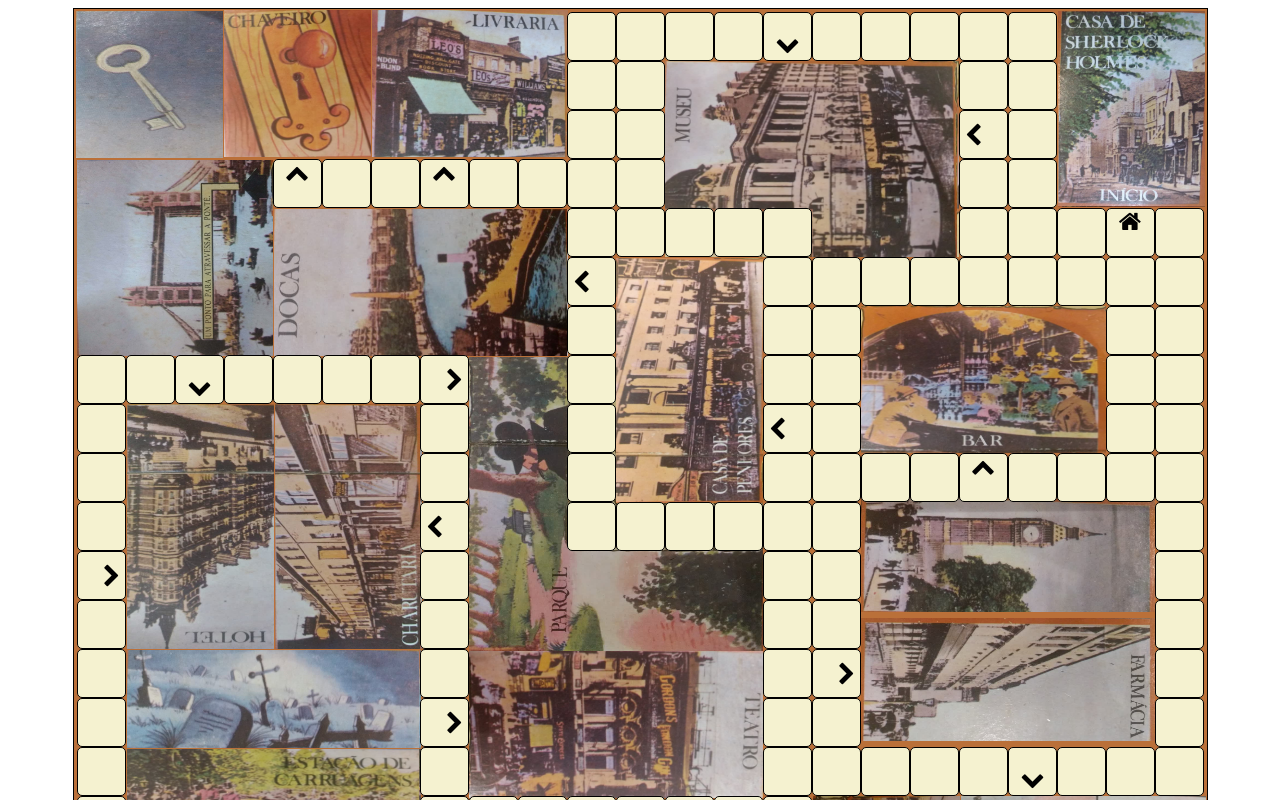
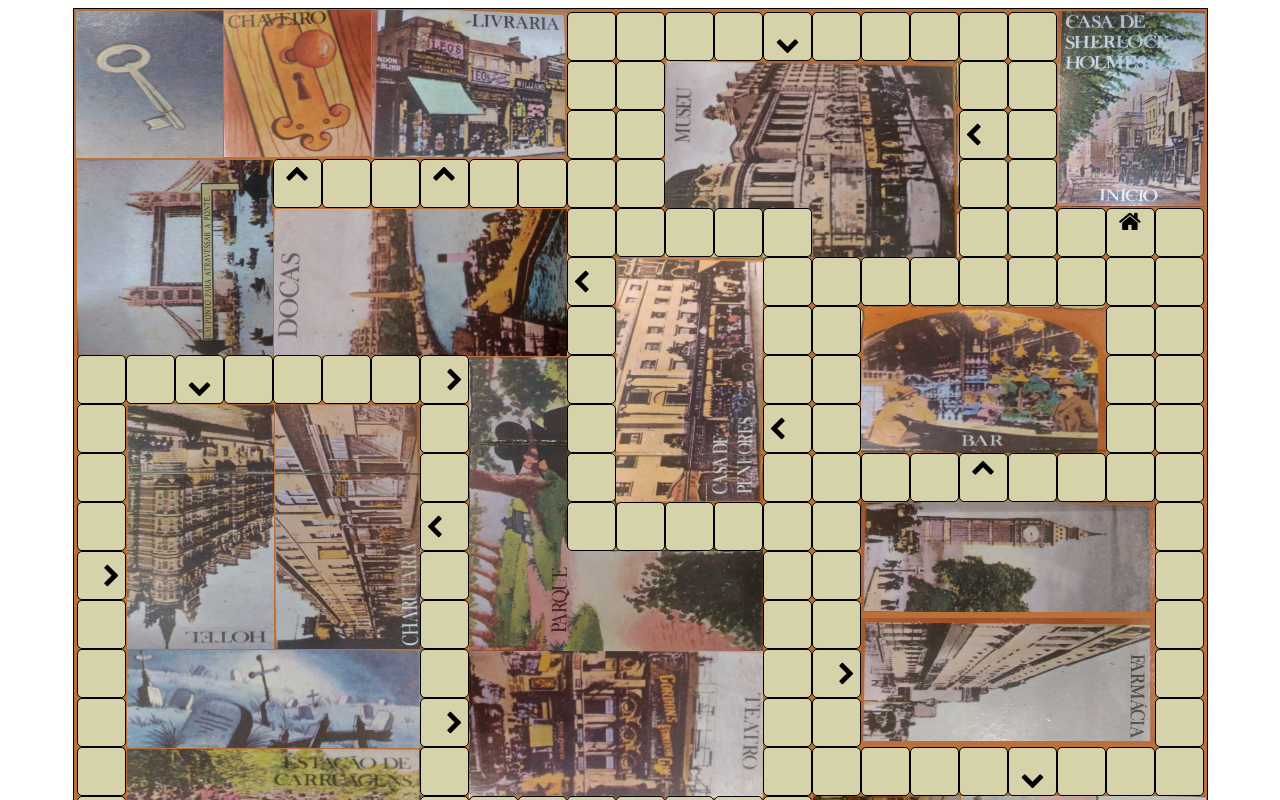
Before and after one commit to arturcp/scotland-yard, a React (Create React App) app: page / in a window 1280 px wide. Shown: the top 800 px of the page. Built offline with nearby package versions, Linux system fonts and the light colour scheme.

Commit message:
Change square color

```diff
--- a/src/components/Square/styles.css
+++ b/src/components/Square/styles.css
@@ -1,7 +1,7 @@
 .square {
   width: 47px;
   height: 47px;
-  background-color: #f5f2d0;
+  background-color: #d6d2a9;
   border-radius: 5px;
   border: 1px solid #000;
   z-index: 2;
```
